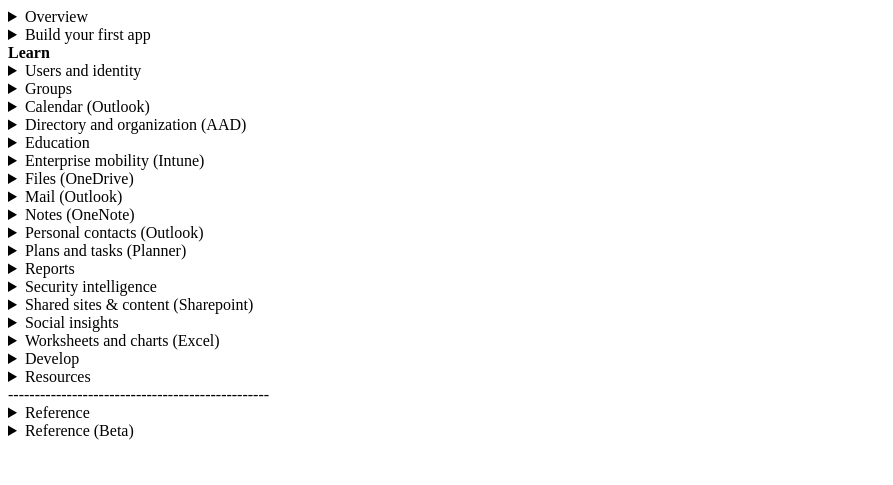
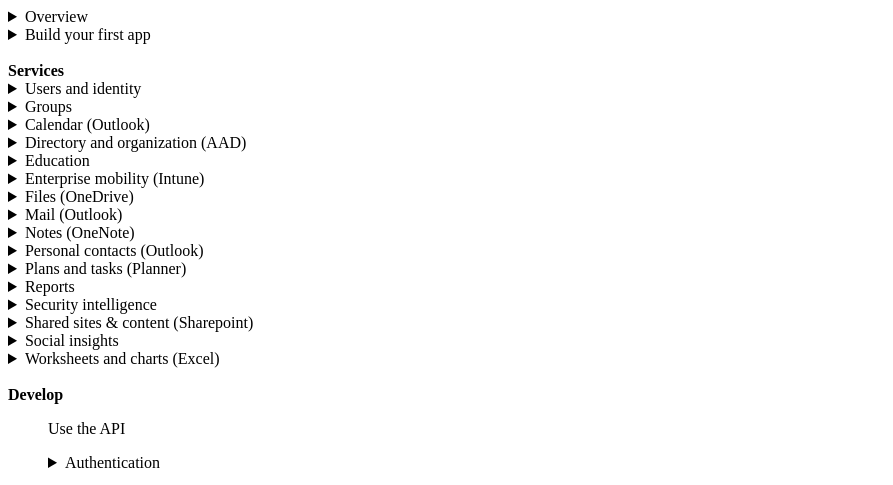
Before and after one commit to Jackson-Woods/GraphRevisedTocDeveloper, a plain HTML site: page index.html in a window 1280 px wide. Shown: the top 485 px of the page, without its empty margins (0-893 px from the left). Drawn offline with Linux system fonts and the light colour scheme.

Commit message:
Update index.html

```diff
--- a/index.html
+++ b/index.html
@@ -34,7 +34,8 @@
     <summary>Learn</summary>
     <blockquote>-->
 
-<b>Learn</b>
+<br>
+<b>Services</b>
 
         <details>
             <summary>Users and identity</summary>
@@ -149,11 +150,15 @@
 <!--    </blockquote>
 </details>-->
 
-<details>
-    <summary>Develop</summary>
+<!--<details>
+    <summary>Develop</summary>-->
 
     <!--<blockquote><i>Capabilities</i></blockquote>-->
-    <!--<blockquote>Use the API</blockquote>-->
+
+<br>
+<b>Develop</b>
+
+    <blockquote>Use the API</blockquote>
 
     <blockquote>
         <details>
@@ -172,7 +177,7 @@
     <blockquote>Paging</blockquote>
     <blockquote>Batch requests</blockquote>
     <blockquote>Throttling</blockquote>
-</details>
+<!--</details>-->
 
 <details>
     <summary>Resources</summary>
```
